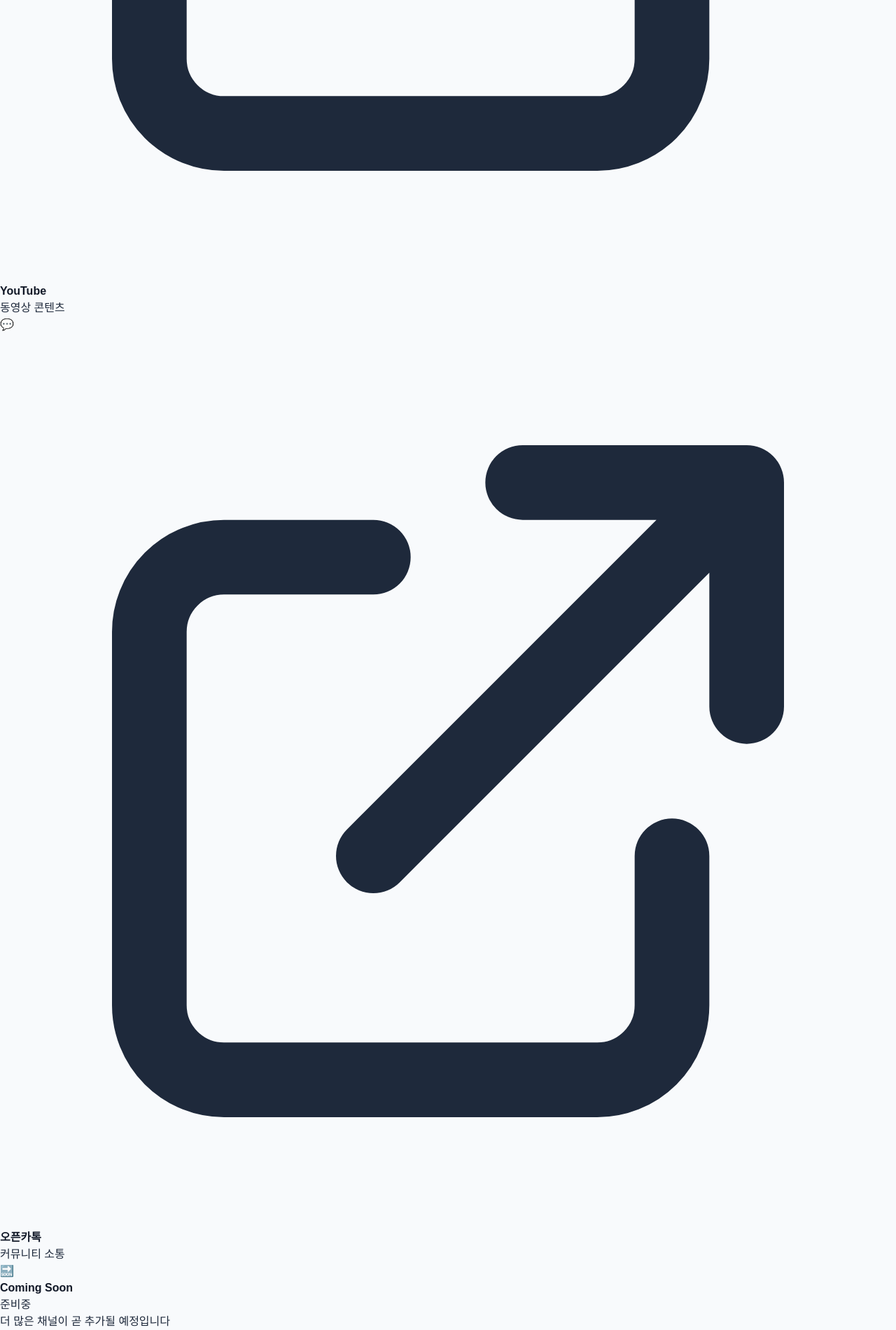
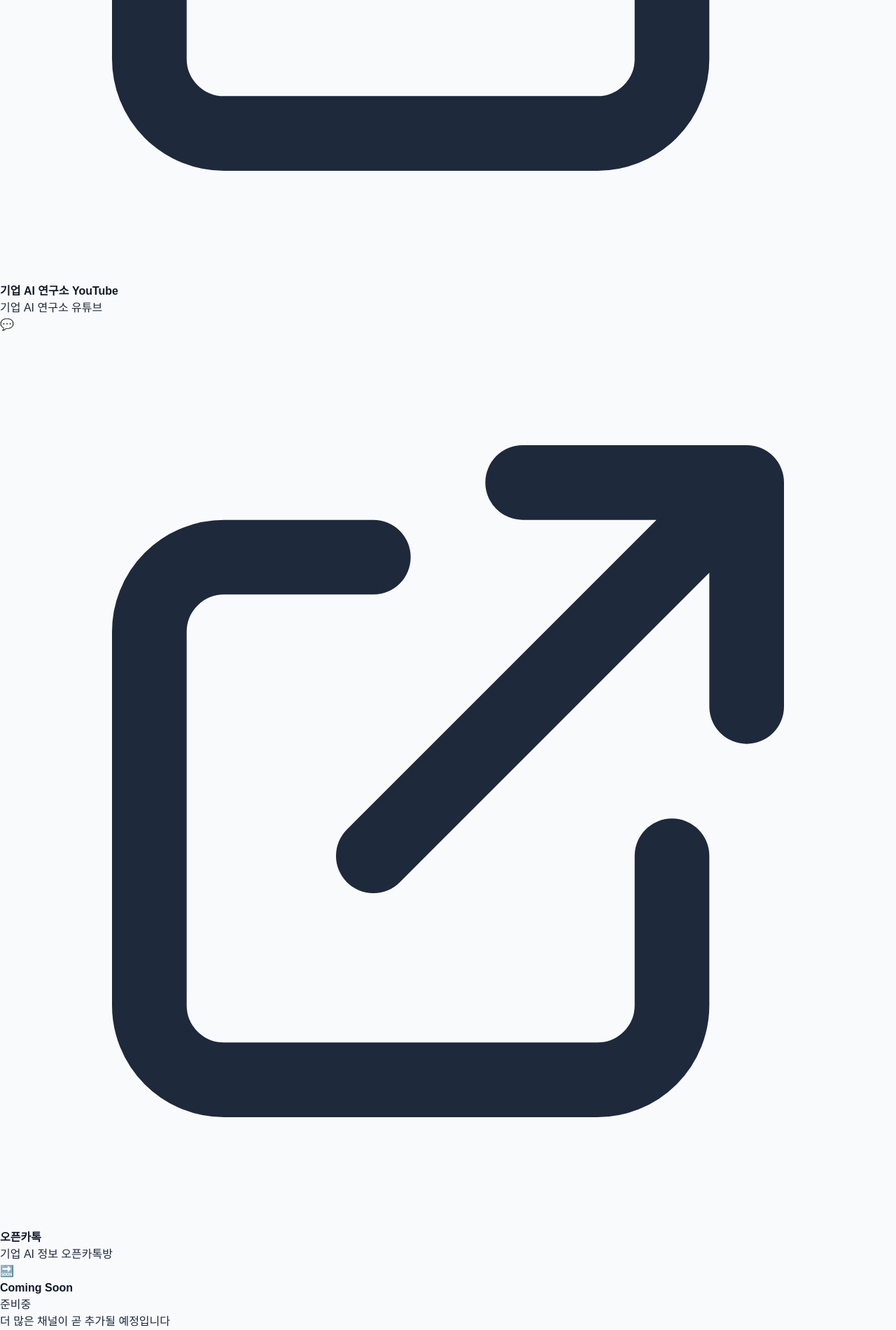
Before and after one commit to chrischangminlee/Enterprise-AI-Platform, a Next.js app in the folder frontend/: page /K_Actuary_AI_Agent_Platform/ in a window 1280 px wide. Shown: the part 2588-4488 px from the top of the page at 70% size. Built offline with nearby package versions, Linux system fonts and the light colour scheme.

Commit message:
home update

```diff
--- a/frontend/src/app/page.tsx
+++ b/frontend/src/app/page.tsx
@@ -29,16 +29,16 @@ const navigationButtons: NavigationButton[] = [
     external: true,
   },
   {
-    title: "YouTube",
-    href: "https://youtube.com",
-    description: "동영상 콘텐츠",
+    title: "기업 AI 연구소 YouTube",
+    href: "https://www.youtube.com/@EnterpriseAILab",
+    description: "기업 AI 연구소 유튜브",
     icon: "📺",
     external: true,
   },
   {
     title: "오픈카톡",
-    href: "https://open.kakao.com",
-    description: "커뮤니티 소통",
+    href: "https://open.kakao.com/o/gbr6iuGh",
+    description: "기업 AI 정보 오픈카톡방",
     icon: "💬",
     external: true,
   },
```
